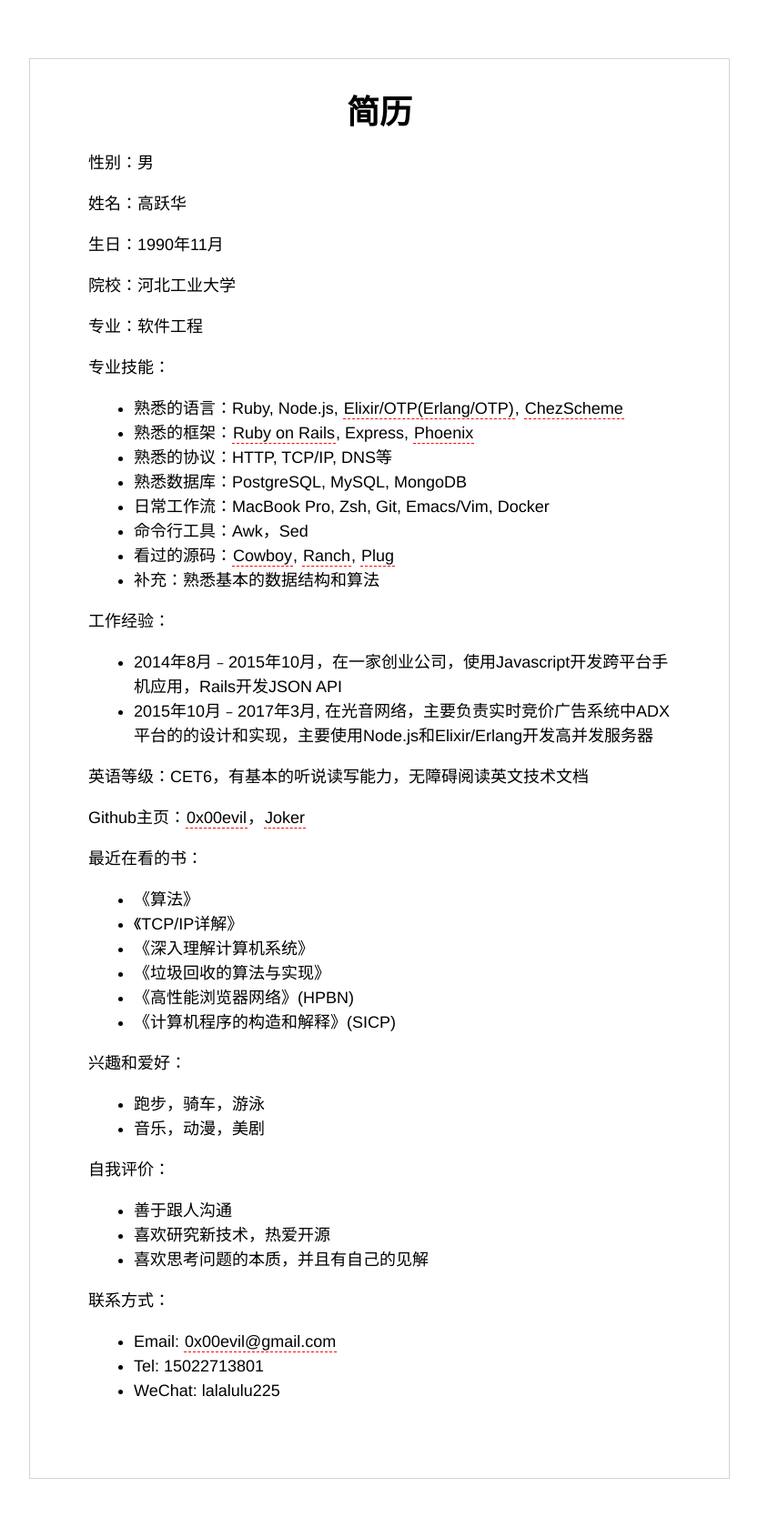
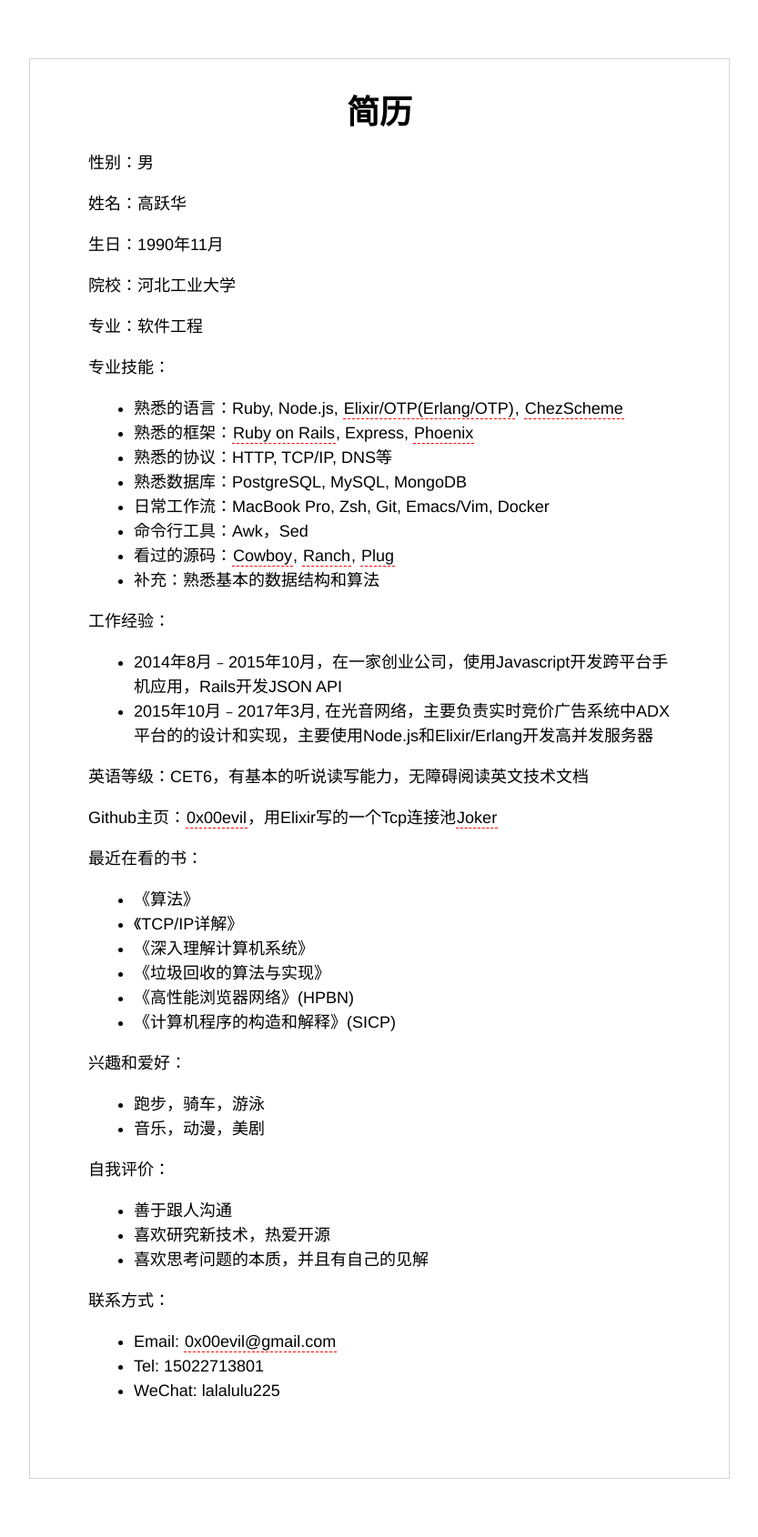
Before and after one commit to 0x00evil/0x00evil.github.io, a Jekyll site: the page built from _posts/2014-10-18-resume.html, in a window 1280 px wide. Shown: the whole page at 91% size, without its empty margins (224-1057 px from the left). Built offline with Jekyll 4.4.1, drawn with Linux system fonts in a browser that asks for light colours.

Commit message:
update resume

```diff
--- a/_posts/2014-10-18-resume.html
+++ b/_posts/2014-10-18-resume.html
@@ -29,7 +29,7 @@
 </p>
 
 <p>英语等级：CET6，有基本的听说读写能力，无障碍阅读英文技术文档</p>
-<p>Github主页：<a href="https://github.com/0x00evil">0x00evil</a>，<a href="https://github.com/0x00evil/joker">Joker</a></p>
+<p>Github主页：<a href="https://github.com/0x00evil">0x00evil</a>，用Elixir写的一个Tcp连接池<a href="https://github.com/0x00evil/joker">Joker</a></p>
 <p>最近在看的书：
   <ul>
     <li>《算法》</li>
```
